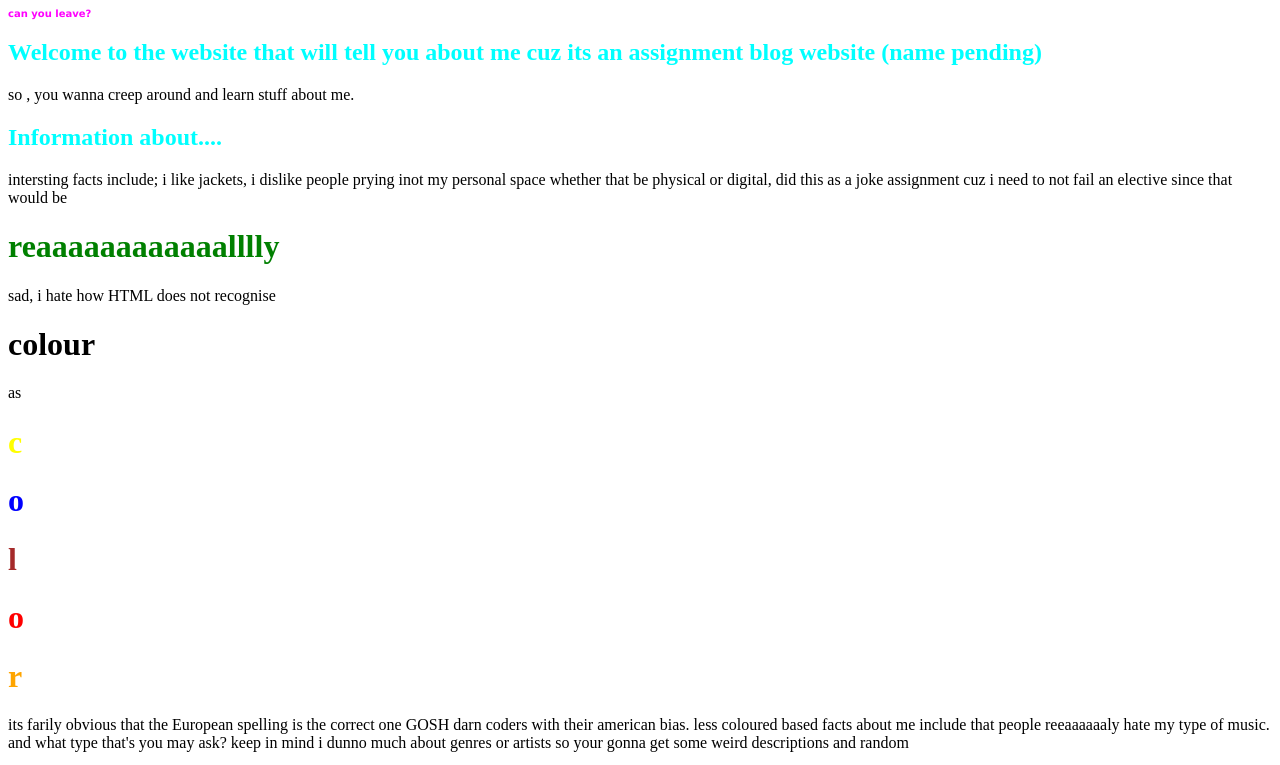
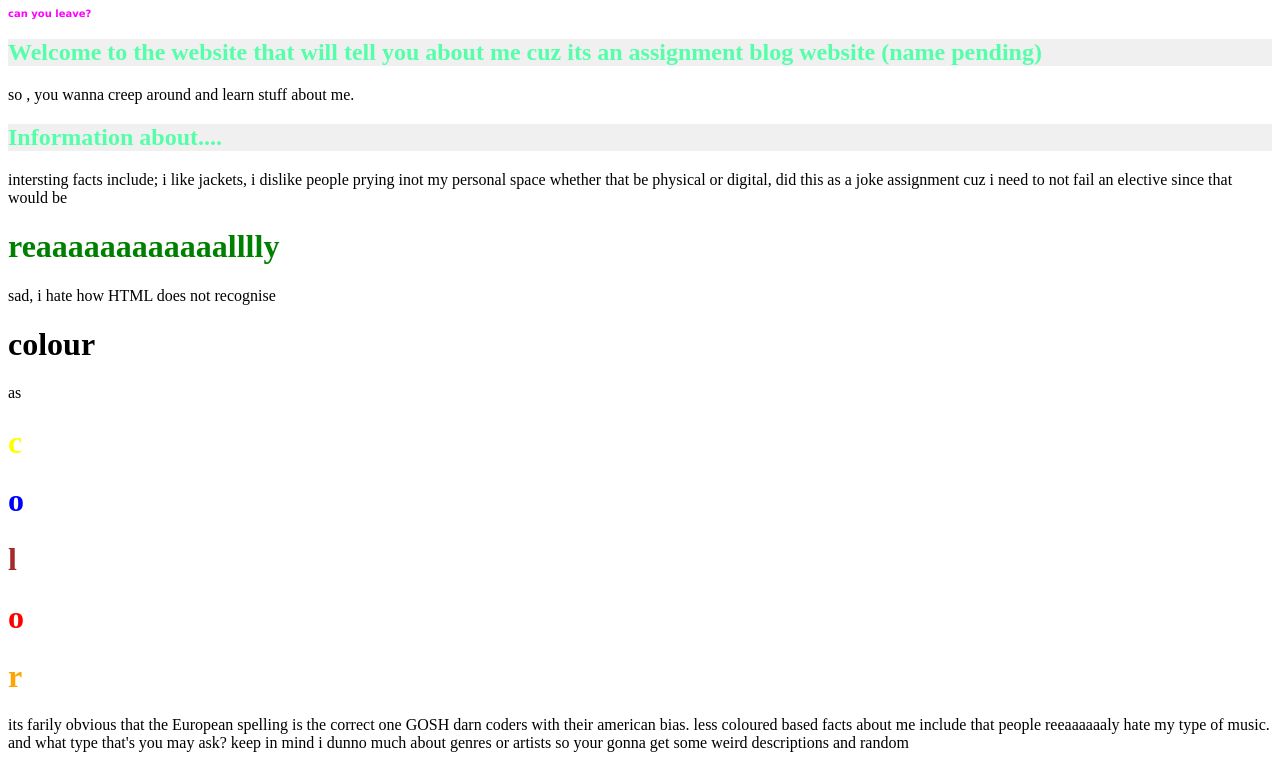
Before and after one commit to natenc/natenc.github.io, a plain HTML site: page index.html in a window 1280 px wide. Shown: the top 765 px of the page. Drawn offline with Linux system fonts and the light colour scheme.

Commit message:
Update index.html

```diff
--- a/index.html
+++ b/index.html
@@ -30,8 +30,8 @@
 	  	<p> <h4> can you leave?</h4> </p>
 
 	<style>
-	   h2{ color:#00FFFF;
-		 Background colour:#F0F0F0;
+	   h2{ color:#55FFAA;
+		 Background-color:#F0F0F0;
 		}
 	 </style>
 
```
